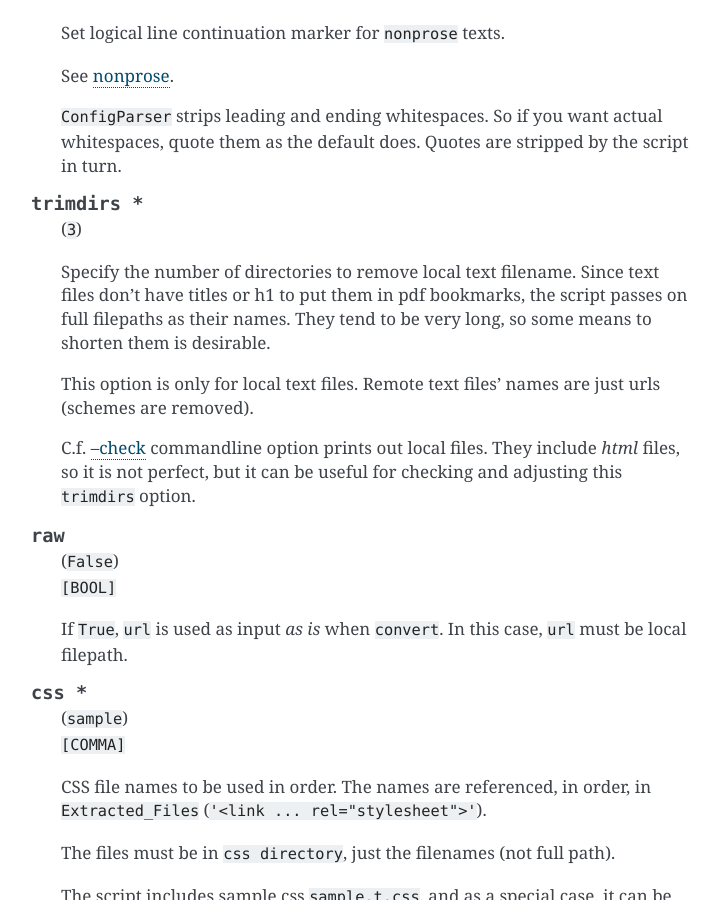
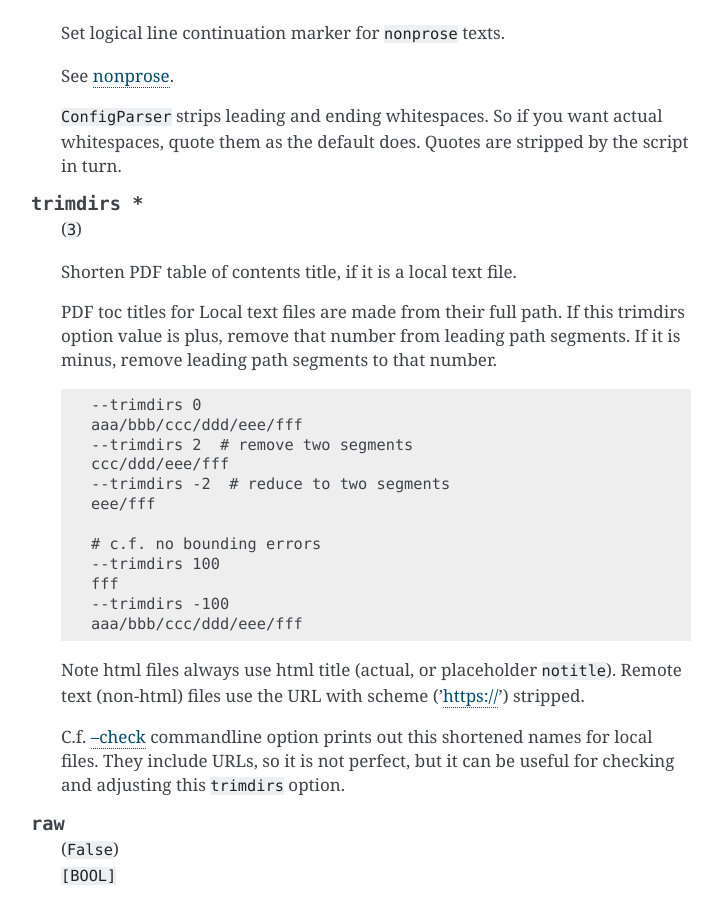
Before and after one commit to openandclose/tosixinch, a Sphinx documentation site: the page built from docs/options.rst, in a window 1280 px wide and 900 px high, scrolled down 6386 px. Shown: the whole window, without its empty margins (389-1111 px from the left). Built offline with Sphinx 7.4.7, drawn with Linux system fonts in a browser that asks for light colours.

Commit message:
Add minus number feature to --trimdirs option

```diff
--- a/CHANGELOG.rst
+++ b/CHANGELOG.rst
@@ -21,6 +21,8 @@ Unreleased
 * Add more exclusion of secondary boxes (sample wikipedia)
 
 * Update and Change slugify, add more word separation ('-')
+
+* Add minus number feature to --trimdirs option
 
 **Fix:**
 
--- a/docs/commandline.rst
+++ b/docs/commandline.rst
@@ -253,7 +253,7 @@ Configs
 
 .. option:: --trimdirs TRIMDIRS
 
-    remove leading directories from local text name to shorten title
+    if plus, remove leading directories from PDF title of local text name. if minus, remove leading directories to reduce path segments to that abs number. (default: 3)
 
 .. option:: --raw
 
--- a/docs/options.rst
+++ b/docs/options.rst
@@ -328,17 +328,34 @@ General Section
 
     | (``3``)
 
-    Specify the number of directories to remove local text filename.
-    Since text files don't have titles or h1 to put them in pdf bookmarks,
-    the script passes on full filepaths as their names.
-    They tend to be very long, so some means to shorten them is desirable.
+    Shorten PDF table of contents title, if it is a local text file.
 
-    This option is only for local text files.
-    Remote text files' names are just urls (schemes are removed).
+    PDF toc titles for Local text files are made from their full path.
+    If this trimdirs option value is plus,
+    remove that number from leading path segments.
+    If it is minus, remove leading path segments to that number.
+
+    .. code-block:: none
+
+        --trimdirs 0
+        aaa/bbb/ccc/ddd/eee/fff
+        --trimdirs 2  # remove two segments
+        ccc/ddd/eee/fff
+        --trimdirs -2  # reduce to two segments
+        eee/fff
+
+        # c.f. no bounding errors
+        --trimdirs 100
+        fff
+        --trimdirs -100
+        aaa/bbb/ccc/ddd/eee/fff
+
+    Note html files always use html title (actual, or placeholder ``notitle``).
+    Remote text (non-html) files use the URL with scheme ('https://') stripped.
 
     C.f. `--check <commandline.html#cmdoption-c>`__ commandline option
-    prints out local files.
-    They include *html* files, so it is not perfect,
+    prints out this shortened names for local files.
+    They include URLs, so it is not perfect,
     but it can be useful for
     checking and adjusting this ``trimdirs`` option.
 
```
Also changed, not shown: 3 other files.
